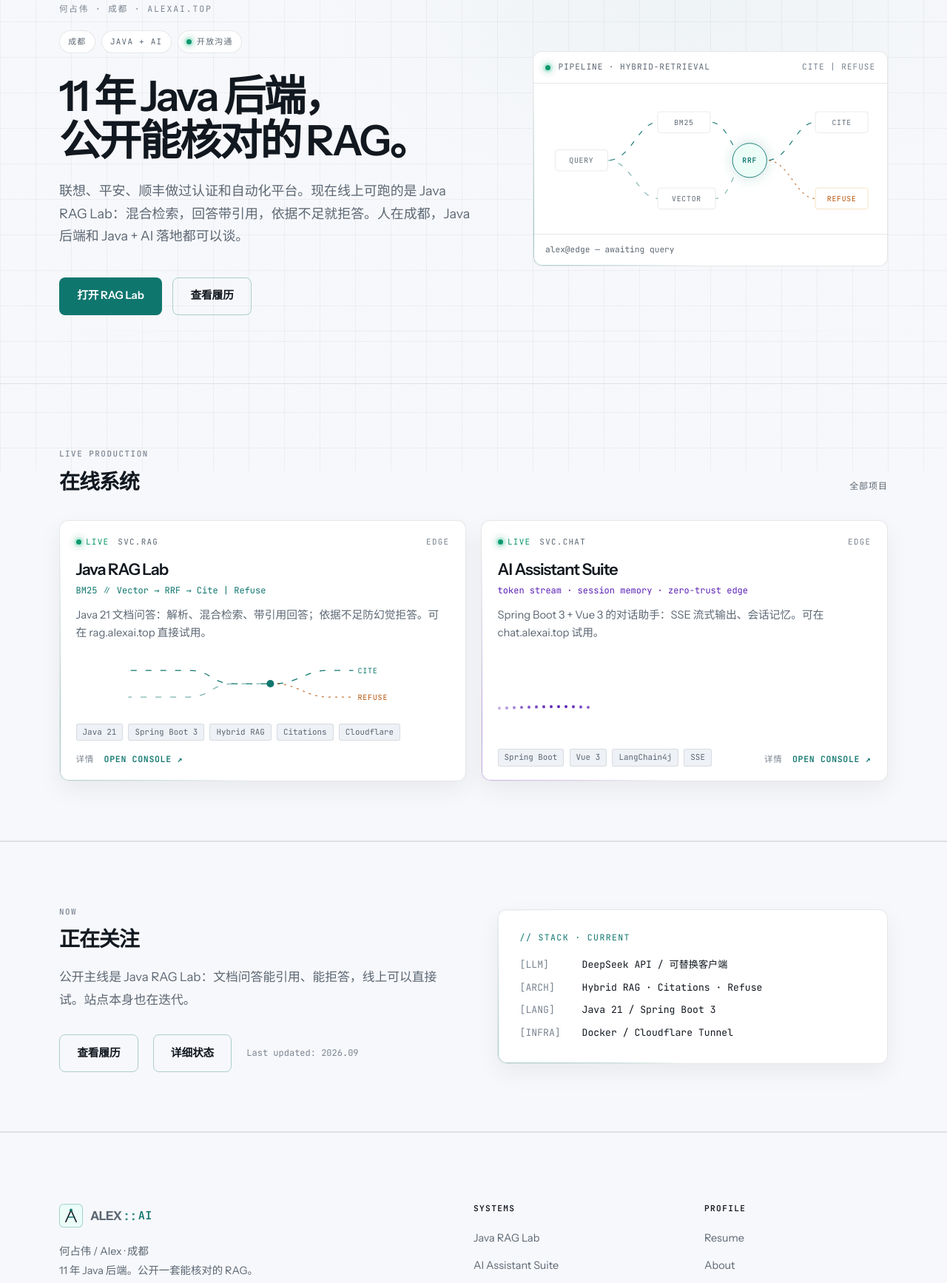
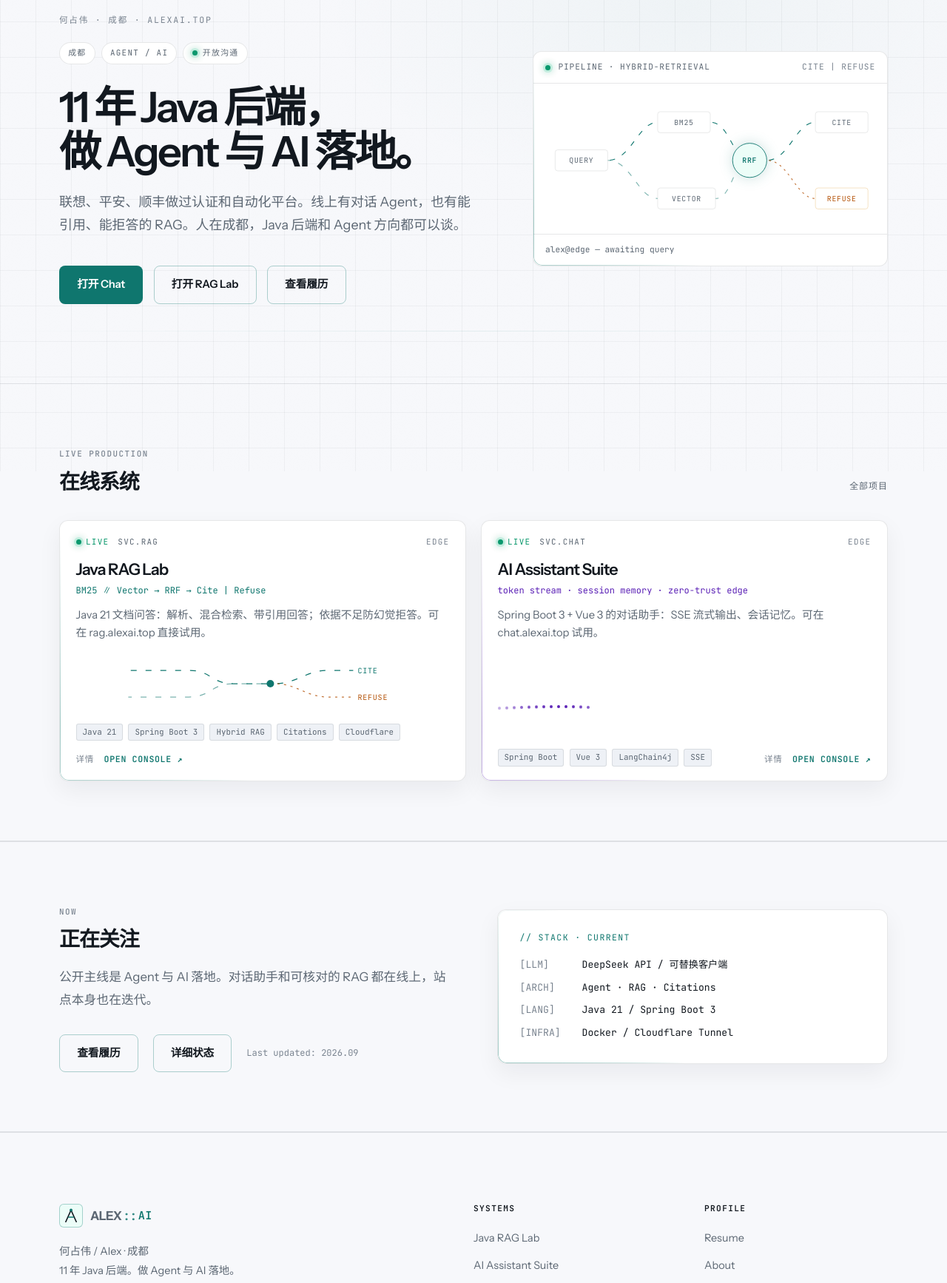
Before and after one commit to alexlifexyz/alexlifexyz-site, an Astro site: page / in a window 1280 px wide. Shown: the part 163-1897 px from the top of the page at 74% size. Built offline with nearby package versions, Linux system fonts and the light colour scheme; Astro itself is replaced by a stand-in of ours.

Commit message:
fix(copy): frame homepage around Agent and AI delivery
Headline no longer collapses identity into RAG. RAG Lab stays as
live proof; Chat is the primary CTA beside it.

```diff
--- a/src/components/StatusChips.astro
+++ b/src/components/StatusChips.astro
@@ -1,7 +1,7 @@
 ---
 const chips = [
   { live: false, label: "成都" },
-  { live: false, label: "Java + AI" },
+  { live: false, label: "Agent / AI" },
   { live: true, label: "开放沟通" },
 ];
 ---
--- a/src/layouts/BaseLayout.astro
+++ b/src/layouts/BaseLayout.astro
@@ -11,7 +11,7 @@ interface Props {
 
 const {
   title,
-  description = "何占伟 / Alex，成都。11 年 Java 后端，公开可核对的 Java RAG：混合检索、带引用、依据不足拒答。",
+  description = "何占伟 / Alex，成都。11 年 Java 后端，方向是 Agent 与 AI 落地。公开对话助手与可核对的 RAG。",
   path,
 } = Astro.props;
 
@@ -130,7 +130,7 @@ const liveItems = [
               </a>
               <p style="line-height: 1.8; color: var(--text-muted); max-width: 340px;">
                 何占伟 / Alex · 成都<br />
-                11 年 Java 后端。公开一套能核对的 RAG。
+                11 年 Java 后端。做 Agent 与 AI 落地。
               </p>
             </div>
             <div class="footer-nav-col">
--- a/src/pages/about.astro
+++ b/src/pages/about.astro
@@ -9,7 +9,7 @@ import BaseLayout from "../layouts/BaseLayout.astro";
         <span class="section-label mono">Identity</span>
         <h1 style="font-size: 3.5rem; letter-spacing: -0.05em; margin-bottom: 2rem;">关于我</h1>
         <p class="hero-lead">
-          何占伟 / Alex。成都。11 年 Java 后端，把 RAG 做成能核对的工程。
+          何占伟 / Alex。成都。11 年 Java 后端，方向是 Agent 与 AI 落地。
         </p>
       </header>
 
@@ -21,7 +21,7 @@ import BaseLayout from "../layouts/BaseLayout.astro";
           大模型热起来之后，我没有把主线改成调 API。开源项目 <a href="https://rag.alexai.top">Java RAG Lab</a> 聚焦清晰的工程闭环：文档解析进库、切块、混合检索与作答；依据充分则严格提供段落级溯源引用，依据不足则主动防御性拒答。基于 Java 21 / Spring Boot 3，源码与在线系统均已开放。
         </p>
         <p>
-          现在人在成都，对 Java 后端和 Java + AI 应用落地方向保持开放。履历、项目和写作都在这个站点。
+          现在人在成都，对 Java 后端、Agent 工程和 AI 应用落地方向保持开放。履历、对话助手、RAG Lab 和写作都在这个站点。
         </p>
       </div>
 
--- a/src/pages/index.astro
+++ b/src/pages/index.astro
@@ -10,18 +10,21 @@ const rag = projects.find((p) => p.slug === "java-rag-lab");
 const chat = projects.find((p) => p.slug === "ai-assistant-suite");
 ---
 
-<BaseLayout title="何占伟 / Alex — Java + RAG" path="/">
+<BaseLayout title="何占伟 / Alex — Java + Agent" path="/">
   <section class="hero">
     <div class="page-shell hero-identity">
       <div class="hero-content">
         <p class="hero-kicker">何占伟 · 成都 · alexai.top</p>
         <StatusChips />
-        <h1>11 年 Java 后端，<br />公开能核对的 RAG。</h1>
+        <h1>11 年 Java 后端，<br />做 Agent 与 AI 落地。</h1>
         <p class="hero-lead">
-          联想、平安、顺丰做过认证和自动化平台。现在线上可跑的是 Java RAG Lab：混合检索，回答带引用，依据不足就拒答。人在成都，Java 后端和 Java + AI 落地都可以谈。
+          联想、平安、顺丰做过认证和自动化平台。线上有对话 Agent，也有能引用、能拒答的 RAG。人在成都，Java 后端和 Agent 方向都可以谈。
         </p>
         <div class="hero-actions">
-          <a class="btn btn-primary" href="https://rag.alexai.top" target="_blank" rel="noopener noreferrer">
+          <a class="btn btn-primary" href="https://chat.alexai.top" target="_blank" rel="noopener noreferrer">
+            打开 Chat
+          </a>
+          <a class="btn btn-outline" href="https://rag.alexai.top" target="_blank" rel="noopener noreferrer">
             打开 RAG Lab
           </a>
           <a class="btn btn-outline" href="/resume">查看履历</a>
@@ -80,7 +83,7 @@ const chat = projects.find((p) => p.slug === "ai-assistant-suite");
         <span class="section-label mono">Now</span>
         <h2>正在关注</h2>
         <p style="margin-top: 1.25rem; font-size: 1.05rem; color: var(--text-muted); line-height: 1.8;">
-          公开主线是 Java RAG Lab：文档问答能引用、能拒答，线上可以直接试。站点本身也在迭代。
+          公开主线是 Agent 与 AI 落地。对话助手和可核对的 RAG 都在线上，站点本身也在迭代。
         </p>
         <div class="now-actions">
           <a class="btn btn-outline" href="/resume">查看履历</a>
@@ -96,7 +99,7 @@ const chat = projects.find((p) => p.slug === "ai-assistant-suite");
           <span style="color: var(--text-dim);">[LLM]</span>
           <span>DeepSeek API / 可替换客户端</span>
           <span style="color: var(--text-dim);">[ARCH]</span>
-          <span>Hybrid RAG · Citations · Refuse</span>
+          <span>Agent · RAG · Citations</span>
           <span style="color: var(--text-dim);">[LANG]</span>
           <span>Java 21 / Spring Boot 3</span>
           <span style="color: var(--text-dim);">[INFRA]</span>
--- a/src/pages/now.astro
+++ b/src/pages/now.astro
@@ -19,7 +19,7 @@ import BaseLayout from "../layouts/BaseLayout.astro";
             <strong>核心代表作：</strong>Java RAG Lab 已经上线并支持完整演示文档解析、混合检索、带引用回答与依据不足拒答。接下来是把它讲清楚、投出去，而不是再加一层框架。
           </li>
           <li>
-            <strong>求职：</strong>人在成都，方向是 Java 后端 / Java + AI 应用落地。材料以本站履历和 rag.alexai.top 为准。
+            <strong>求职：</strong>人在成都，方向是 Java 后端 / Agent 工程 / AI 应用落地。材料以本站履历、chat.alexai.top 和 rag.alexai.top 为准。
           </li>
           <li>
             <strong>这个站：</strong>统一视觉体系与专业表达：实名呈现、可在线体验的系统、扎实真实的平台工程沉淀。
```
